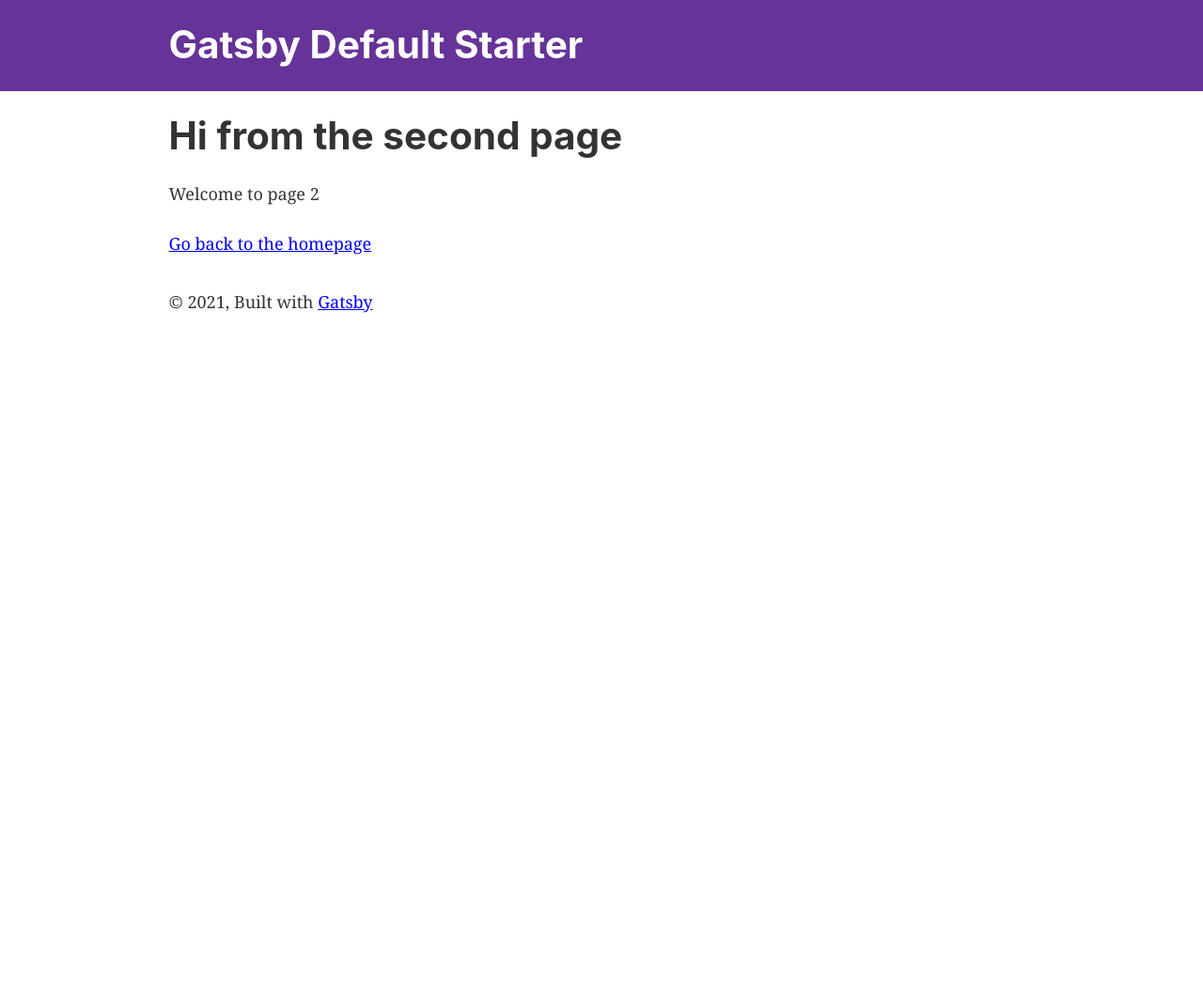
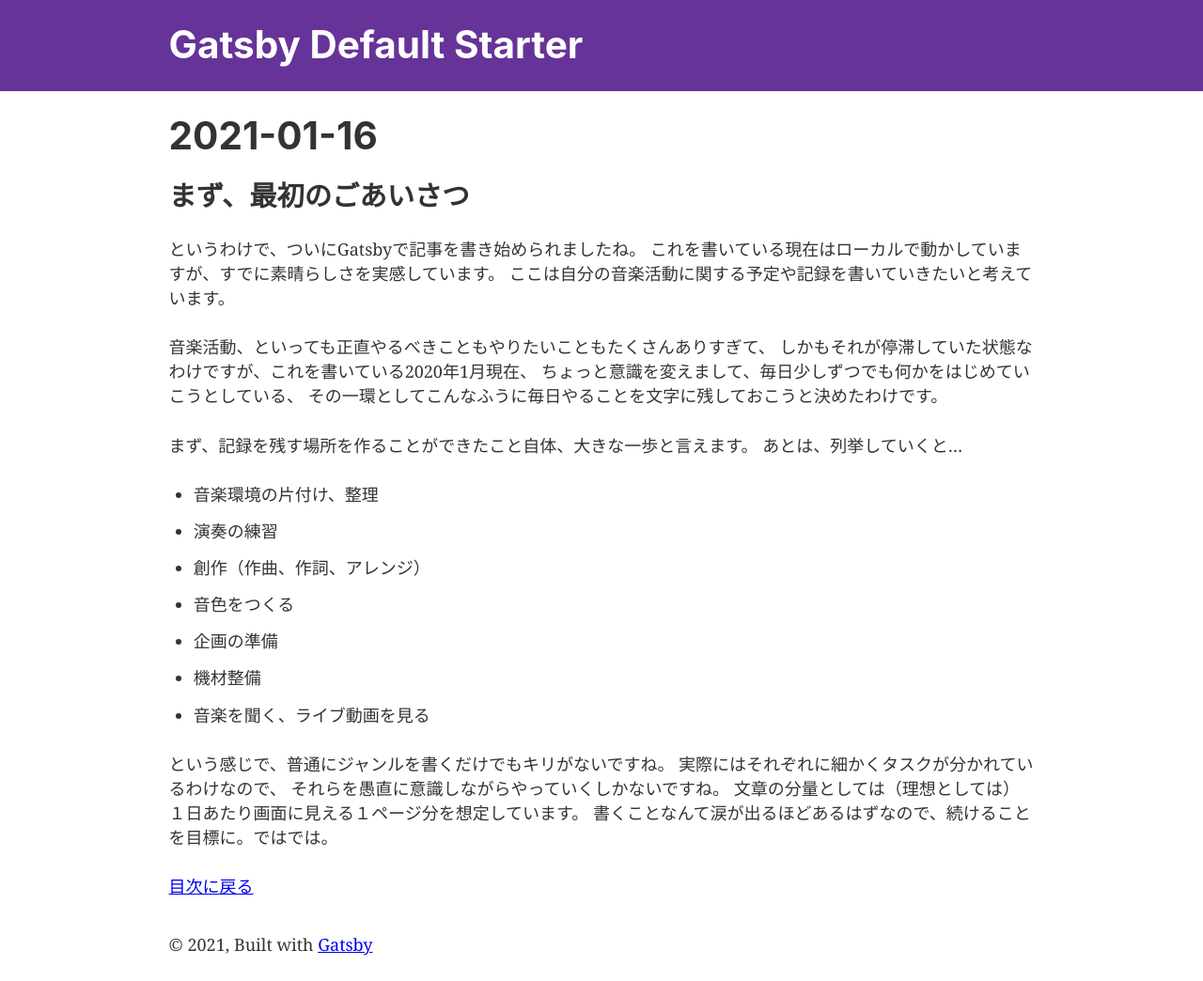
Before and after one commit to cohyou/blog, a Gatsby site: page /page-2 in a window 1280 px wide. Shown: the whole page at 94% size. Before the commit the page ends 800 px from the top, so only its background shows below. Built offline with nearby package versions, Linux system fonts and the light colour scheme; Gatsby itself is replaced by a stand-in of ours.

Commit message:
start blog

```diff
--- a/src/pages/page-2.js
+++ b/src/pages/page-2.js
@@ -6,10 +6,41 @@ import SEO from "../components/seo"
 
 const SecondPage = () => (
   <Layout>
-    <SEO title="Page two" />
-    <h1>Hi from the second page</h1>
-    <p>Welcome to page 2</p>
-    <Link to="/">Go back to the homepage</Link>
+    <SEO title="まず、最初のごあいさつ" />
+    <h1>2021-01-16</h1>
+    <h2>まず、最初のごあいさつ</h2>
+    <p>
+      というわけで、ついにGatsbyで記事を書き始められましたね。
+      これを書いている現在はローカルで動かしていますが、すでに素晴らしさを実感しています。
+      ここは自分の音楽活動に関する予定や記録を書いていきたいと考えています。
+    </p>
+    <p>
+      音楽活動、といっても正直やるべきこともやりたいこともたくさんありすぎて、
+      しかもそれが停滞していた状態なわけですが、これを書いている2020年1月現在、
+      ちょっと意識を変えまして、毎日少しずつでも何かをはじめていこうとしている、
+      その一環としてこんなふうに毎日やることを文字に残しておこうと決めたわけです。
+    </p>
+    <p>
+      まず、記録を残す場所を作ることができたこと自体、大きな一歩と言えます。
+      あとは、列挙していくと…
+    </p>
+    <ul>
+      <li>音楽環境の片付け、整理</li>
+      <li>演奏の練習</li>
+      <li>創作（作曲、作詞、アレンジ）</li>
+      <li>音色をつくる</li>
+      <li>企画の準備</li>
+      <li>機材整備</li>
+      <li>音楽を聞く、ライブ動画を見る</li>
+    </ul>
+    <p>
+      という感じで、普通にジャンルを書くだけでもキリがないですね。
+      実際にはそれぞれに細かくタスクが分かれているわけなので、
+      それらを愚直に意識しながらやっていくしかないですね。
+      文章の分量としては（理想としては）１日あたり画面に見える１ページ分を想定しています。
+      書くことなんて涙が出るほどあるはずなので、続けることを目標に。ではでは。
+    </p>
+    <Link to="/">目次に戻る</Link>
   </Layout>
 )
 
```
Also changed, not shown: src/pages/20210117.js (added, +36 -0 lines), src/pages/index.js (+5 -4 lines), 1 other file.
